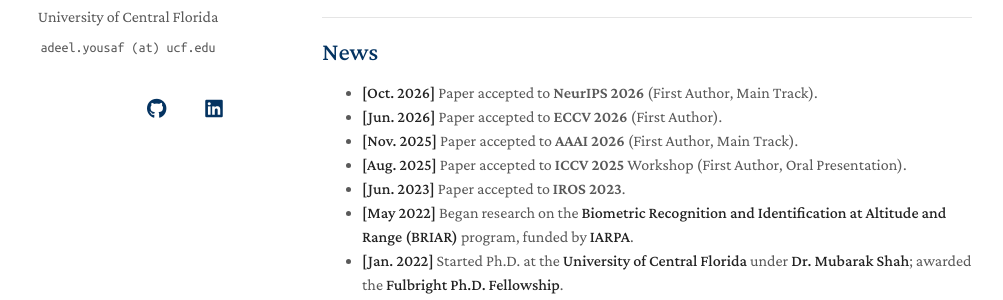
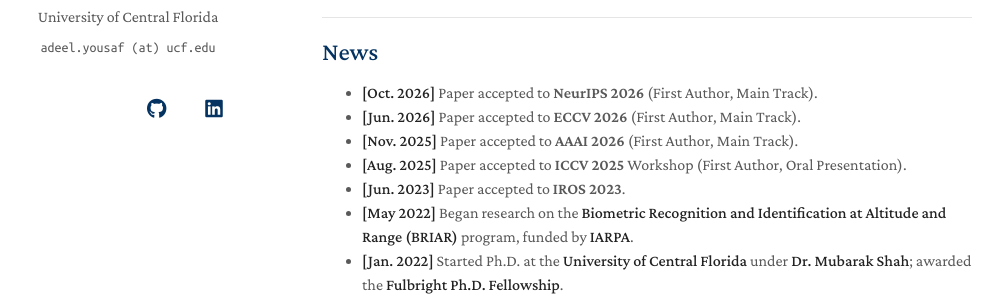
Before and after one commit to Adeelyousaf/Adeelyousaf.github.io, a Jekyll site: the page built from index.md, in a window 1280 px wide and 900 px high. Shown: the part 435-735 px from the top of the window, without its empty margins (148-1151 px from the left). Built offline with Jekyll 4.4.1, drawn with Linux system fonts in a browser that asks for light colours; a style sheet for code colours, icons or effects is not loaded; our own code applies the rules of GitHub Pages for plain Markdown files.

Commit message:
Note Main Track for ECCV news item
Co-Authored-By: Claude Sonnet 5 <noreply@anthropic.com>

```diff
--- a/index.md
+++ b/index.md
@@ -20,7 +20,7 @@ I am a Fulbright Ph.D. Scholar at the University of Central Florida (UCF), where
 ## News
 
 - **[Oct. 2026]** Paper accepted to <span class="news-conf">NeurIPS 2026</span> (First Author, Main Track).
-- **[Jun. 2026]** Paper accepted to <span class="news-conf">ECCV 2026</span> (First Author).
+- **[Jun. 2026]** Paper accepted to <span class="news-conf">ECCV 2026</span> (First Author, Main Track).
 - **[Nov. 2025]** Paper accepted to <span class="news-conf">AAAI 2026</span> (First Author, Main Track).
 - **[Aug. 2025]** Paper accepted to <span class="news-conf">ICCV 2025</span> Workshop (First Author, Oral Presentation).
 - **[Jun. 2023]** Paper accepted to <span class="news-conf">IROS 2023</span>.
```
